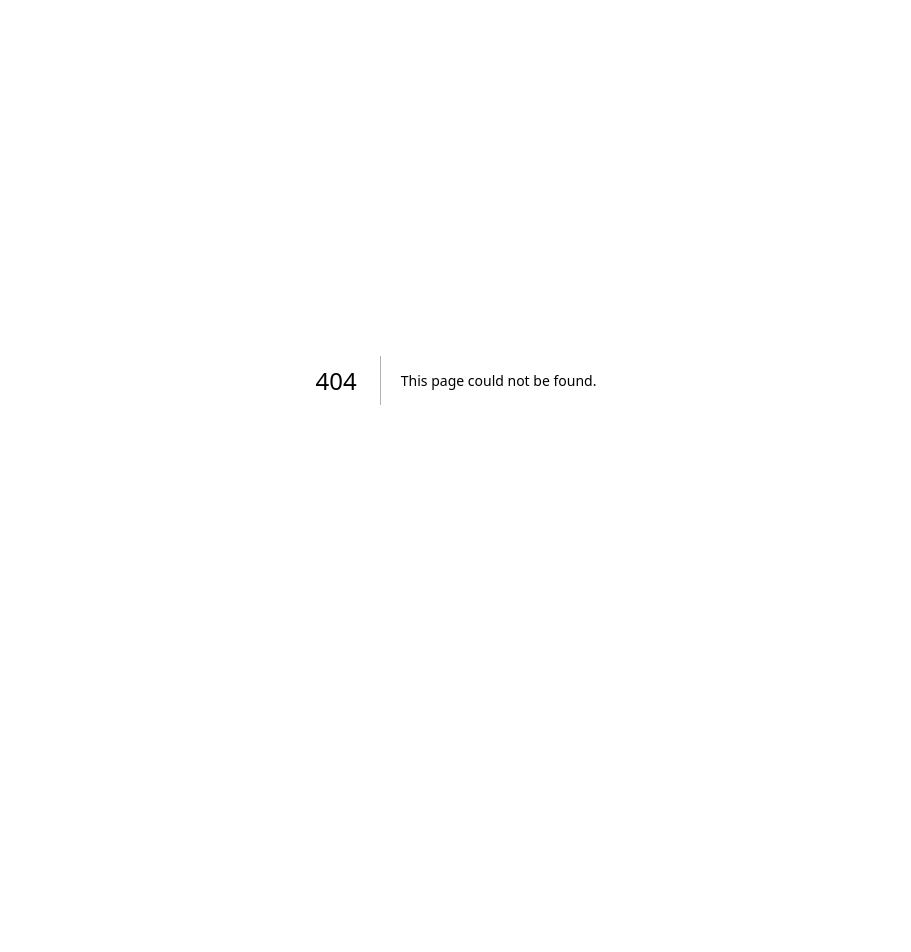
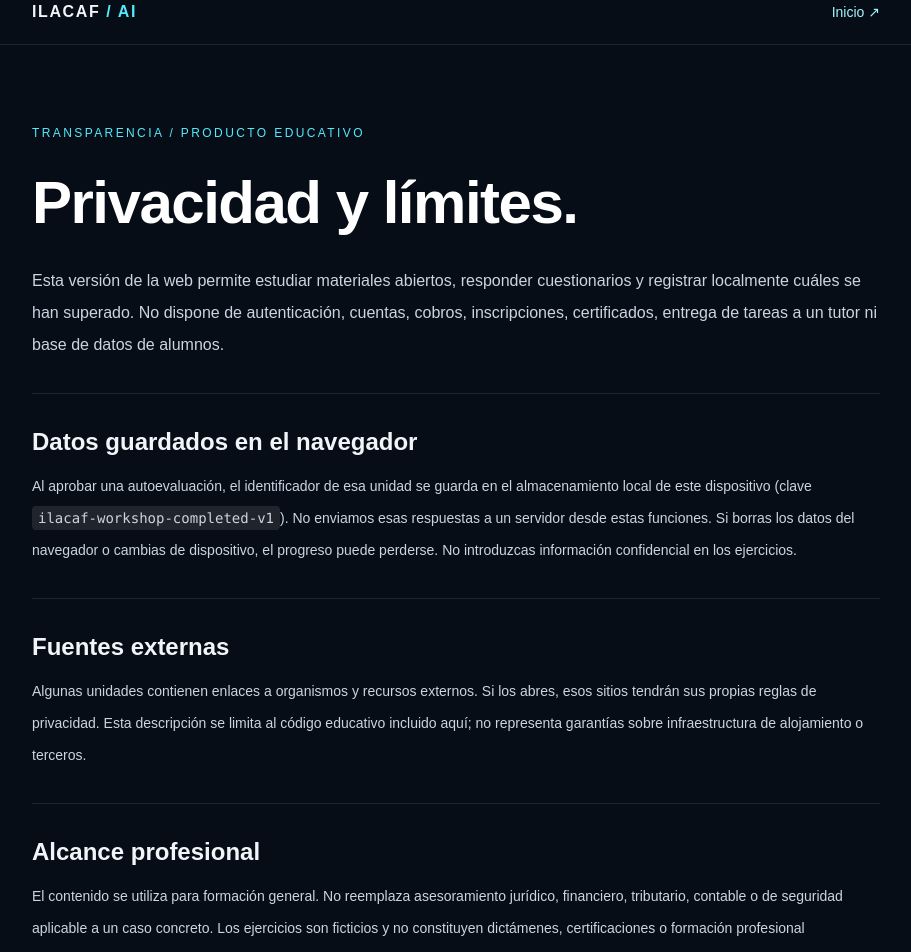
Before and after one commit to belentani7/ilacaf-taller-ia, a Next.js app: page /privacidad in a window 1280 px wide. Before the commit this address had no page. Shown: the part 20-972 px from the top of the page, without its empty margins (184-1095 px from the left). Before the commit the page ends 800 px from the top, so only its background shows below. Built offline with nearby package versions, Linux system fonts and the light colour scheme.

Commit message:
feat(ilacaf): document real privacy model, local progress and non-certified course scope

```diff
--- /dev/null
+++ b/app/privacidad/page.tsx
@@ -0,0 +1,33 @@
+import type { Metadata } from "next";
+import Link from "next/link";
+
+export const metadata: Metadata = {
+  title: "Privacidad y alcance — ILACAF",
+  description: "Cómo funciona el almacenamiento de progreso en la plataforma educativa ILACAF y qué funciones no están presentes.",
+};
+
+export default function PrivacyPage() {
+  return (
+    <div className="min-h-screen bg-[#070d16] text-slate-100">
+      <header className="border-b border-white/10"><nav className="mx-auto flex h-16 max-w-4xl items-center justify-between px-6"><Link href="/" className="font-semibold tracking-widest">ILACAF<span className="text-cyan-300"> / AI</span></Link><Link href="/" className="text-sm text-cyan-200 hover:text-white">Inicio ↗</Link></nav></header>
+      <main className="mx-auto max-w-4xl space-y-8 px-6 py-20">
+        <p className="text-xs uppercase tracking-[.2em] text-cyan-300">Transparencia / Producto educativo</p>
+        <h1 className="text-4xl font-semibold tracking-tight text-white sm:text-6xl">Privacidad y límites.</h1>
+        <p className="text-base leading-8 text-slate-300">Esta versión de la web permite estudiar materiales abiertos, responder cuestionarios y registrar localmente cuáles se han superado. No dispone de autenticación, cuentas, cobros, inscripciones, certificados, entrega de tareas a un tutor ni base de datos de alumnos.</p>
+        <section className="space-y-3 border-t border-white/10 pt-8">
+          <h2 className="text-2xl font-semibold">Datos guardados en el navegador</h2>
+          <p className="text-sm leading-8 text-slate-300">Al aprobar una autoevaluación, el identificador de esa unidad se guarda en el almacenamiento local de este dispositivo (clave <code className="rounded bg-white/10 px-1.5 py-1">ilacaf-workshop-completed-v1</code>). No enviamos esas respuestas a un servidor desde estas funciones. Si borras los datos del navegador o cambias de dispositivo, el progreso puede perderse. No introduzcas información confidencial en los ejercicios.</p>
+        </section>
+        <section className="space-y-3 border-t border-white/10 pt-8">
+          <h2 className="text-2xl font-semibold">Fuentes externas</h2>
+          <p className="text-sm leading-8 text-slate-300">Algunas unidades contienen enlaces a organismos y recursos externos. Si los abres, esos sitios tendrán sus propias reglas de privacidad. Esta descripción se limita al código educativo incluido aquí; no representa garantías sobre infraestructura de alojamiento o terceros.</p>
+        </section>
+        <section className="space-y-3 border-t border-white/10 pt-8">
+          <h2 className="text-2xl font-semibold">Alcance profesional</h2>
+          <p className="text-sm leading-8 text-slate-300">El contenido se utiliza para formación general. No reemplaza asesoramiento jurídico, financiero, tributario, contable o de seguridad aplicable a un caso concreto. Los ejercicios son ficticios y no constituyen dictámenes, certificaciones o formación profesional oficialmente acreditada.</p>
+        </section>
+        <Link href="/#temario" className="inline-block rounded-lg bg-cyan-200 px-5 py-3 font-semibold text-slate-950">Volver a las unidades →</Link>
+      </main>
+    </div>
+  );
+}
```
